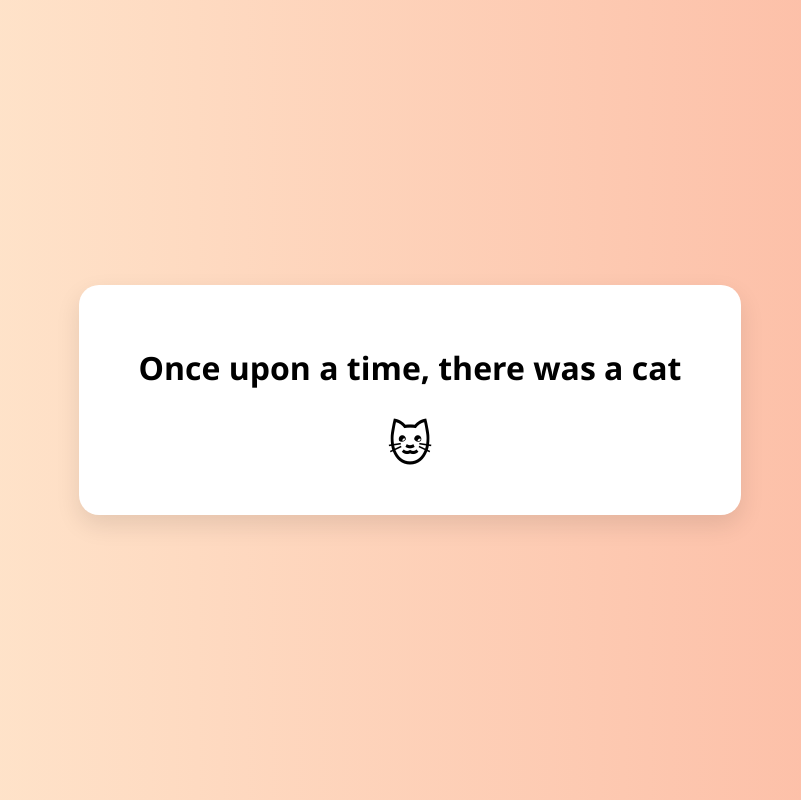
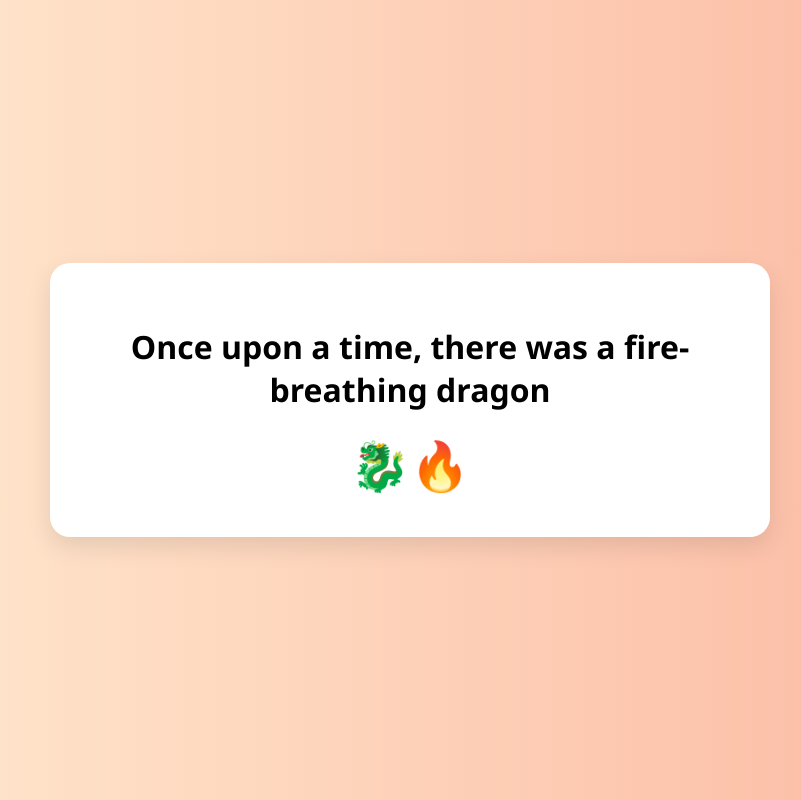
Before and after one commit to induwarauthsara/git-conflit-example, a plain HTML site: page index.html in a window 1280 px wide. Shown: the whole page, without its empty margins (230-1031 px from the left). Drawn offline with Linux system fonts and the light colour scheme.

Commit message:
love to dragons

```diff
--- a/index.html
+++ b/index.html
@@ -36,8 +36,8 @@
 
 <body>
     <div class="card">
-        <h1>Once upon a time, there was a cat</h1>
-        <div class="cat-emoji">🐱</div>
+        <h1>Once upon a time, there was a fire-breathing dragon</h1>
+        <div class="cat-emoji">🐉🔥</div>
     </div>
 </body>
 
```
